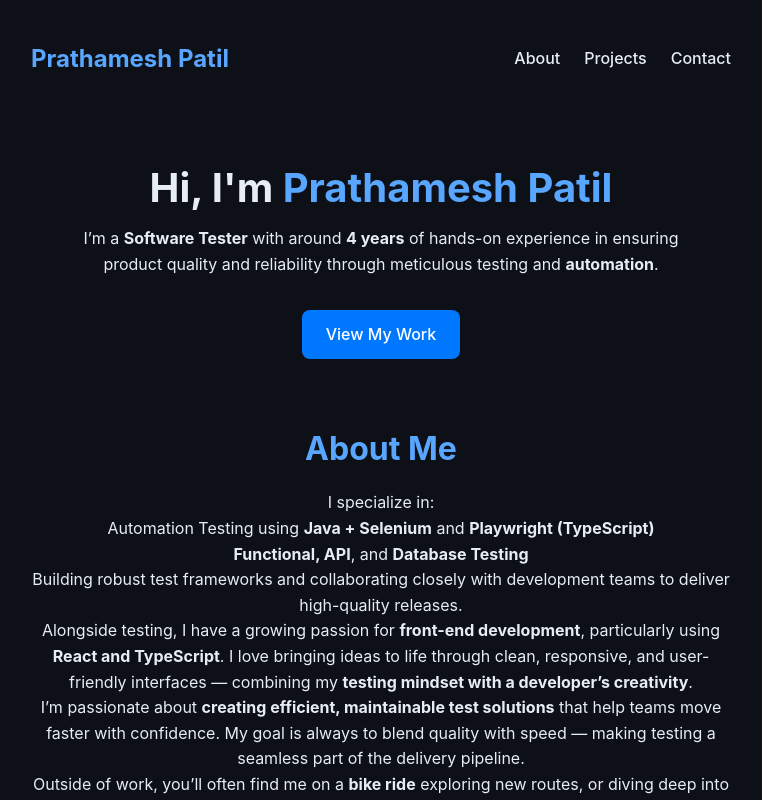
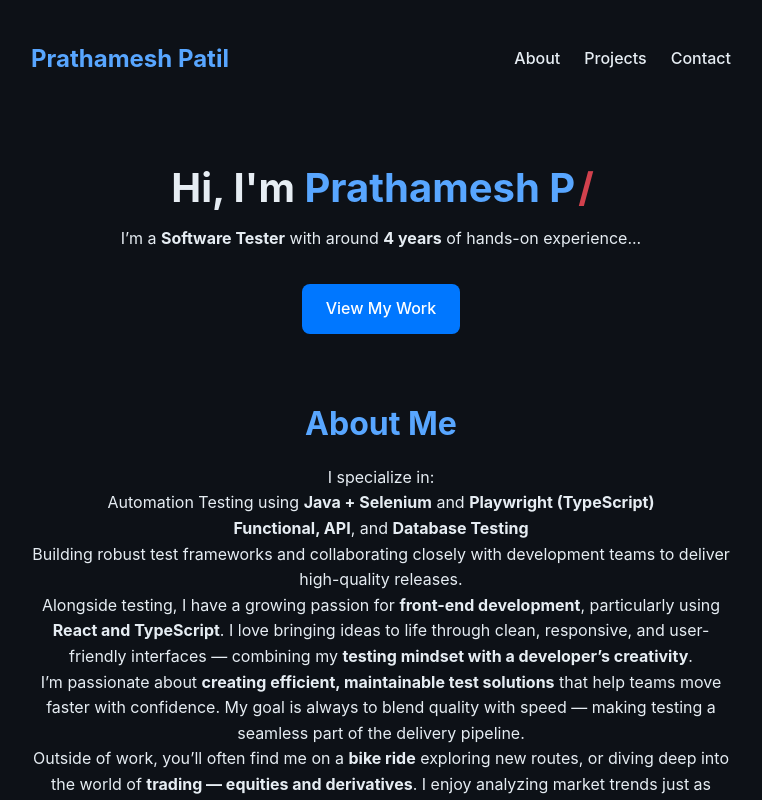
Before and after one commit to prathameshpatil8512/resume, a React (Vite) app: page / in a window 1280 px wide. Shown: the top 800 px of the page, without its empty margins (259-1021 px from the left). Built offline with nearby package versions, Linux system fonts and the light colour scheme.

Commit message:
typerwriter

```diff
--- a/package.json
+++ b/package.json
@@ -13,7 +13,8 @@
   },
   "dependencies": {
     "react": "^19.1.1",
-    "react-dom": "^19.1.1"
+    "react-dom": "^19.1.1",
+    "react-simple-typewriter": "^5.0.1"
   },
   "devDependencies": {
     "@eslint/js": "^9.36.0",
--- a/src/App.css
+++ b/src/App.css
@@ -132,3 +132,21 @@ body {
   font-size: 0.9rem;
   color: #8b949e;
 }
+
+.typewriter {
+  display: inline-block;
+  overflow: hidden;
+  border-right: 0.15em solid orange; /* cursor */
+  white-space: nowrap;
+  animation: typing 2s steps(20, end), blink-caret 0.75s step-end infinite;
+}
+
+@keyframes typing {
+  from { width: 0 }
+  to { width: 14ch } /* number of characters in your name */
+}
+
+@keyframes blink-caret {
+  from, to { border-color: transparent }
+  50% { border-color: orange; }
+}
--- a/src/App.tsx
+++ b/src/App.tsx
@@ -1,5 +1,6 @@
 import "./App.css";
 import ResumePDF from "./assets/Prathamesh-Software-Quality-Engineer.pdf";
+import { Typewriter } from 'react-simple-typewriter';
 
 function App() {
   return (
@@ -16,10 +17,25 @@ function App() {
 
       {/* Hero Section */}
       <section className="hero">
-        <h1>Hi, I'm <span>Prathamesh Patil</span></h1>
-        <p>I’m a <strong>Software Tester</strong> with around <strong>4 years</strong> of hands-on experience in ensuring product quality and reliability through meticulous testing and <strong>automation</strong>.</p>
-        <a href="#projects" className="cta">View My Work</a>
-      </section>
+  <h1>
+    Hi, I'm{' '}
+    <span style={{ color: '#ff4d5a', fontWeight: 'bold' }}>
+      <Typewriter
+        words={['Prathamesh Patil']}
+        loop={0}         // 0 = infinite
+        cursor
+        cursorStyle="/"
+        typeSpeed={100}
+        deleteSpeed={50}
+        delaySpeed={2000}
+      />
+    </span>
+  </h1>
+  <p>
+    I’m a <strong>Software Tester</strong> with around <strong>4 years</strong> of hands-on experience...
+  </p>
+  <a href="#projects" className="cta">View My Work</a>
+</section>
 
       {/* About Section */}
       <section id="about" className="about">
```
Also changed, not shown: 1 other file (tests, documents, lock files or other folders).
